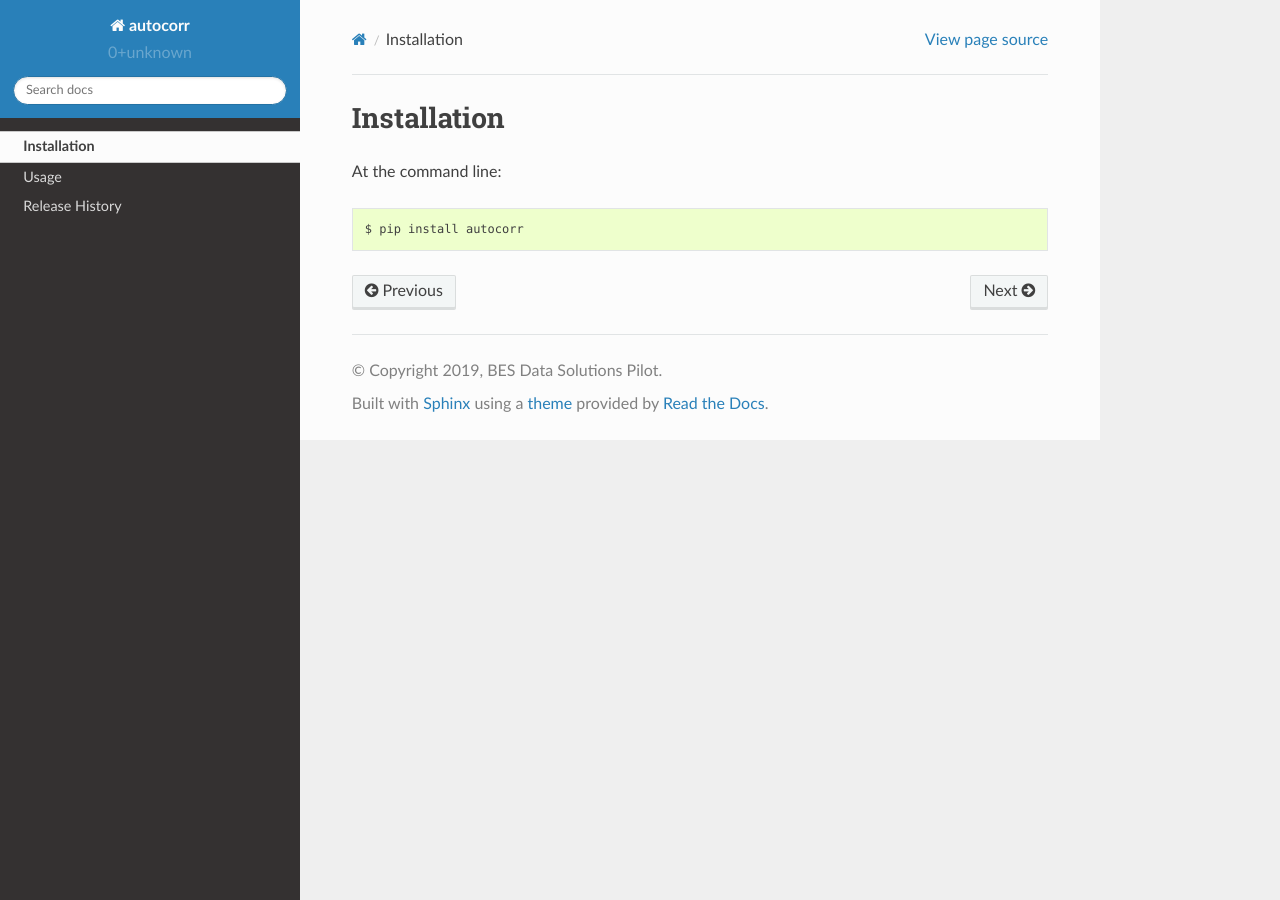
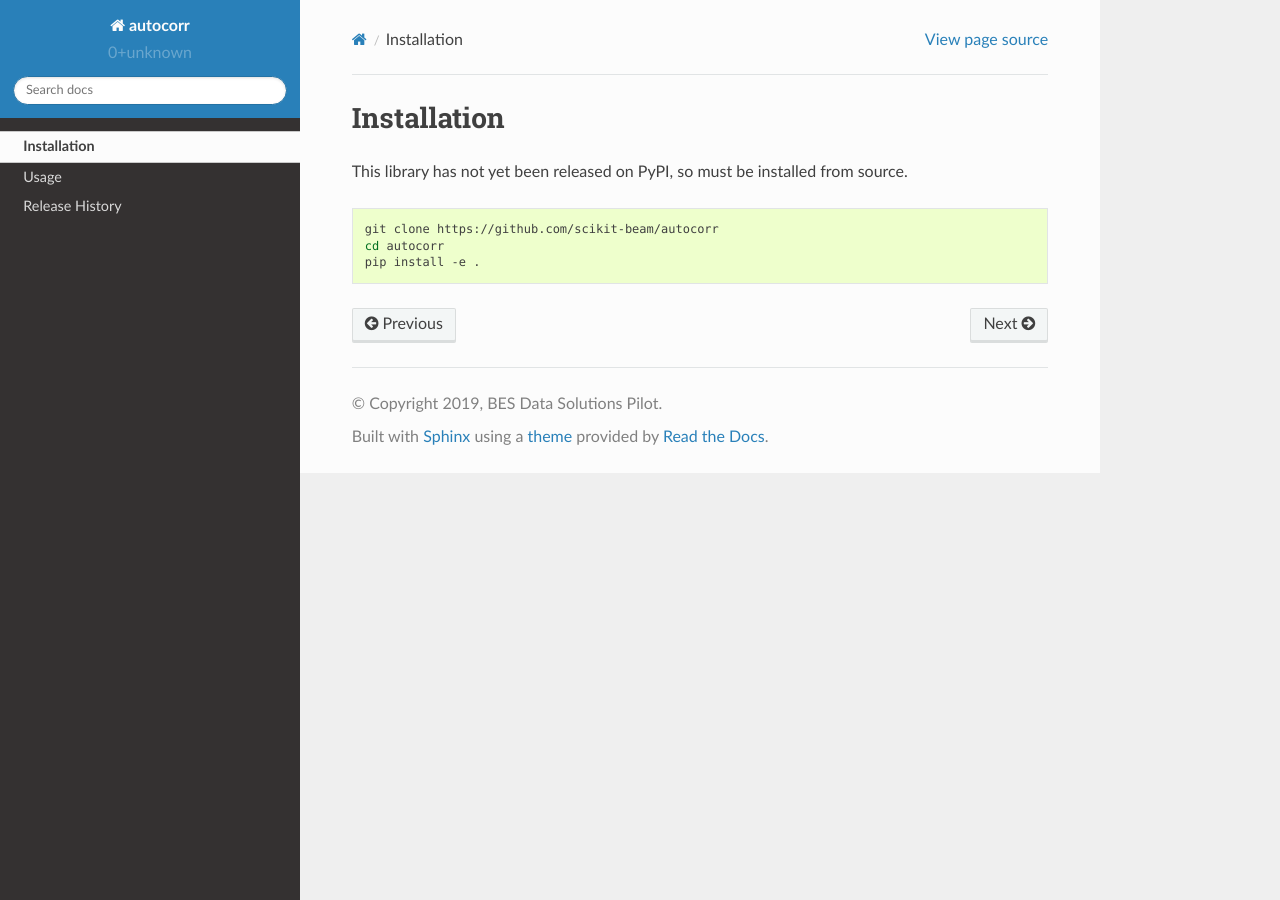
Before and after one commit to scikit-beam/autocorr, a Sphinx documentation site: the page built from docs/source/installation.rst, in a window 1280 px wide. Built offline with Sphinx 7.4.7 and the Read the Docs theme 2.0.0, drawn with Linux system fonts in a browser that asks for light colours.

```diff
--- a/docs/source/index.rst
+++ b/docs/source/index.rst
@@ -12,3 +12,8 @@ autocorr Documentation
    installation
    usage
    release-history
+
+This library, still in very early development, aims to grow into a one-stop
+shop for all things XPCS. As it first step, it will be used to study and
+consolidate many existing implementations of g2 autocorrelation and related
+functions.
--- a/docs/source/installation.rst
+++ b/docs/source/installation.rst
@@ -2,6 +2,11 @@
 Installation
 ============
 
-At the command line::
+This library has not yet been released on PyPI, so must be installed from
+source.
 
-    $ pip install autocorr
+.. code:: bash
+
+   git clone https://github.com/scikit-beam/autocorr
+   cd autocorr
+   pip install -e .
--- a/docs/source/release-history.rst
+++ b/docs/source/release-history.rst
@@ -2,5 +2,4 @@
 Release History
 ===============
 
-Initial Release (YYYY-MM-DD)
-----------------------------
+This library has not yet been released on PyPI.
```
Also changed, not shown: README.rst (+4 -9 lines).
